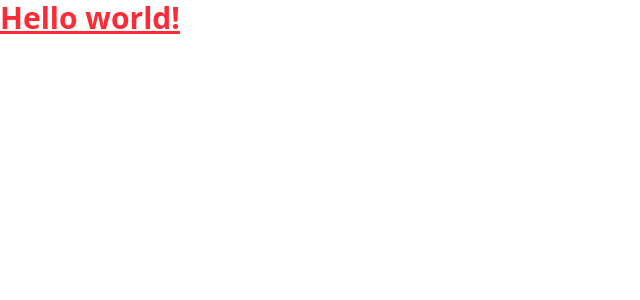
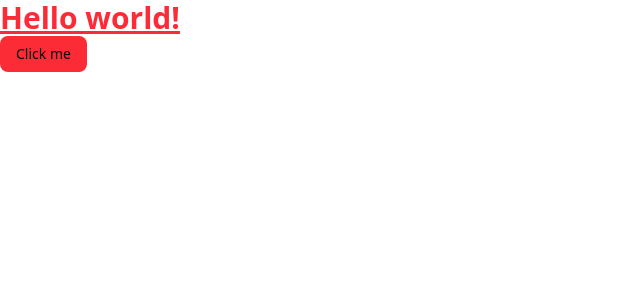
Before and after one commit to Aman-patel-18/News-Article-Application, a React (Vite) app in the folder frontened/: page / in a window 1280 px wide. Shown: the top 300 px of the page, without its empty margins (0-640 px from the left). Built offline with nearby package versions, Linux system fonts and the light colour scheme.

Commit message:
Installing shadcn ui

```diff
--- a/frontened/src/App.jsx
+++ b/frontened/src/App.jsx
@@ -1,9 +1,18 @@
 import React from "react";
+import { Button } from "./components/ui/button"
+import { Ghost } from "lucide-react";
+
 
 const App = () => {
-  return <h1 class="text-3xl font-bold underline text-red-500">
+  return(
+  <div><h1 class="text-3xl font-bold underline text-red-500">
     Hello world!
   </h1>
+  <Button className="flex flex-col items-center justify-center bg-red-500" variant={Ghost}>
+    Click me
+    </Button>
+  </div>
+  )
 };
 
 export default App;
--- /dev/null
+++ b/frontened/src/components/ui/button.jsx
@@ -0,0 +1,55 @@
+import * as React from "react"
+import { Slot } from "@radix-ui/react-slot"
+import { cva } from "class-variance-authority";
+
+import { cn } from "@/lib/utils"
+
+const buttonVariants = cva(
+  "inline-flex items-center justify-center gap-2 whitespace-nowrap rounded-md text-sm font-medium transition-all disabled:pointer-events-none disabled:opacity-50 [&_svg]:pointer-events-none [&_svg:not([class*='size-'])]:size-4 shrink-0 [&_svg]:shrink-0 outline-none focus-visible:border-ring focus-visible:ring-ring/50 focus-visible:ring-[3px] aria-invalid:ring-destructive/20 dark:aria-invalid:ring-destructive/40 aria-invalid:border-destructive",
+  {
+    variants: {
+      variant: {
+        default:
+          "bg-primary text-primary-foreground shadow-xs hover:bg-primary/90",
+        destructive:
+          "bg-destructive text-white shadow-xs hover:bg-destructive/90 focus-visible:ring-destructive/20 dark:focus-visible:ring-destructive/40 dark:bg-destructive/60",
+        outline:
+          "border bg-background shadow-xs hover:bg-accent hover:text-accent-foreground dark:bg-input/30 dark:border-input dark:hover:bg-input/50",
+        secondary:
+          "bg-secondary text-secondary-foreground shadow-xs hover:bg-secondary/80",
+        ghost:
+          "hover:bg-accent hover:text-accent-foreground dark:hover:bg-accent/50",
+        link: "text-primary underline-offset-4 hover:underline",
+      },
+      size: {
+        default: "h-9 px-4 py-2 has-[>svg]:px-3",
+        sm: "h-8 rounded-md gap-1.5 px-3 has-[>svg]:px-2.5",
+        lg: "h-10 rounded-md px-6 has-[>svg]:px-4",
+        icon: "size-9",
+      },
+    },
+    defaultVariants: {
+      variant: "default",
+      size: "default",
+    },
+  }
+)
+
+function Button({
+  className,
+  variant,
+  size,
+  asChild = false,
+  ...props
+}) {
+  const Comp = asChild ? Slot : "button"
+
+  return (
+    <Comp
+      data-slot="button"
+      className={cn(buttonVariants({ variant, size, className }))}
+      {...props} />
+  );
+}
+
+export { Button, buttonVariants }
--- a/frontened/src/index.css
+++ b/frontened/src/index.css
@@ -1 +1,120 @@
 @import "tailwindcss";
+@import "tw-animate-css";
+
+@custom-variant dark (&:is(.dark *));
+
+@theme inline {
+  --radius-sm: calc(var(--radius) - 4px);
+  --radius-md: calc(var(--radius) - 2px);
+  --radius-lg: var(--radius);
+  --radius-xl: calc(var(--radius) + 4px);
+  --color-background: var(--background);
+  --color-foreground: var(--foreground);
+  --color-card: var(--card);
+  --color-card-foreground: var(--card-foreground);
+  --color-popover: var(--popover);
+  --color-popover-foreground: var(--popover-foreground);
+  --color-primary: var(--primary);
+  --color-primary-foreground: var(--primary-foreground);
+  --color-secondary: var(--secondary);
+  --color-secondary-foreground: var(--secondary-foreground);
+  --color-muted: var(--muted);
+  --color-muted-foreground: var(--muted-foreground);
+  --color-accent: var(--accent);
+  --color-accent-foreground: var(--accent-foreground);
+  --color-destructive: var(--destructive);
+  --color-border: var(--border);
+  --color-input: var(--input);
+  --color-ring: var(--ring);
+  --color-chart-1: var(--chart-1);
+  --color-chart-2: var(--chart-2);
+  --color-chart-3: var(--chart-3);
+  --color-chart-4: var(--chart-4);
+  --color-chart-5: var(--chart-5);
+  --color-sidebar: var(--sidebar);
+  --color-sidebar-foreground: var(--sidebar-foreground);
+  --color-sidebar-primary: var(--sidebar-primary);
+  --color-sidebar-primary-foreground: var(--sidebar-primary-foreground);
+  --color-sidebar-accent: var(--sidebar-accent);
+  --color-sidebar-accent-foreground: var(--sidebar-accent-foreground);
+  --color-sidebar-border: var(--sidebar-border);
+  --color-sidebar-ring: var(--sidebar-ring);
+}
+
+:root {
+  --radius: 0.625rem;
+  --background: oklch(1 0 0);
+  --foreground: oklch(0.145 0 0);
+  --card: oklch(1 0 0);
+  --card-foreground: oklch(0.145 0 0);
+  --popover: oklch(1 0 0);
+  --popover-foreground: oklch(0.145 0 0);
+  --primary: oklch(0.205 0 0);
+  --primary-foreground: oklch(0.985 0 0);
+  --secondary: oklch(0.97 0 0);
+  --secondary-foreground: oklch(0.205 0 0);
+  --muted: oklch(0.97 0 0);
+  --muted-foreground: oklch(0.556 0 0);
+  --accent: oklch(0.97 0 0);
+  --accent-foreground: oklch(0.205 0 0);
+  --destructive: oklch(0.577 0.245 27.325);
+  --border: oklch(0.922 0 0);
+  --input: oklch(0.922 0 0);
+  --ring: oklch(0.708 0 0);
+  --chart-1: oklch(0.646 0.222 41.116);
+  --chart-2: oklch(0.6 0.118 184.704);
+  --chart-3: oklch(0.398 0.07 227.392);
+  --chart-4: oklch(0.828 0.189 84.429);
+  --chart-5: oklch(0.769 0.188 70.08);
+  --sidebar: oklch(0.985 0 0);
+  --sidebar-foreground: oklch(0.145 0 0);
+  --sidebar-primary: oklch(0.205 0 0);
+  --sidebar-primary-foreground: oklch(0.985 0 0);
+  --sidebar-accent: oklch(0.97 0 0);
+  --sidebar-accent-foreground: oklch(0.205 0 0);
+  --sidebar-border: oklch(0.922 0 0);
+  --sidebar-ring: oklch(0.708 0 0);
+}
+
+.dark {
+  --background: oklch(0.145 0 0);
+  --foreground: oklch(0.985 0 0);
+  --card: oklch(0.205 0 0);
+  --card-foreground: oklch(0.985 0 0);
+  --popover: oklch(0.205 0 0);
+  --popover-foreground: oklch(0.985 0 0);
+  --primary: oklch(0.922 0 0);
+  --primary-foreground: oklch(0.205 0 0);
+  --secondary: oklch(0.269 0 0);
+  --secondary-foreground: oklch(0.985 0 0);
+  --muted: oklch(0.269 0 0);
+  --muted-foreground: oklch(0.708 0 0);
+  --accent: oklch(0.269 0 0);
+  --accent-foreground: oklch(0.985 0 0);
+  --destructive: oklch(0.704 0.191 22.216);
+  --border: oklch(1 0 0 / 10%);
+  --input: oklch(1 0 0 / 15%);
+  --ring: oklch(0.556 0 0);
+  --chart-1: oklch(0.488 0.243 264.376);
+  --chart-2: oklch(0.696 0.17 162.48);
+  --chart-3: oklch(0.769 0.188 70.08);
+  --chart-4: oklch(0.627 0.265 303.9);
+  --chart-5: oklch(0.645 0.246 16.439);
+  --sidebar: oklch(0.205 0 0);
+  --sidebar-foreground: oklch(0.985 0 0);
+  --sidebar-primary: oklch(0.488 0.243 264.376);
+  --sidebar-primary-foreground: oklch(0.985 0 0);
+  --sidebar-accent: oklch(0.269 0 0);
+  --sidebar-accent-foreground: oklch(0.985 0 0);
+  --sidebar-border: oklch(1 0 0 / 10%);
+  --sidebar-ring: oklch(0.556 0 0);
+}
+
+@layer base {
+  * {
+    @apply border-border outline-ring/50;
+  }
+  body {
+    @apply bg-background text-foreground;
+  }
+}
--- /dev/null
+++ b/frontened/src/lib/utils.js
@@ -0,0 +1,6 @@
+import { clsx } from "clsx";
+import { twMerge } from "tailwind-merge"
+
+export function cn(...inputs) {
+  return twMerge(clsx(inputs));
+}
--- a/frontened/vite.config.js
+++ b/frontened/vite.config.js
@@ -1,8 +1,14 @@
+import path from "path"
 import { defineConfig } from 'vite'
 import react from '@vitejs/plugin-react-swc'
 import tailwindcss from '@tailwindcss/vite'
 
 // https://vite.dev/config/
 export default defineConfig({
-  plugins: [tailwindcss(),react()],
+  plugins: [react(), tailwindcss()],
+  resolve: {
+    alias: {
+      "@": path.resolve(__dirname, "./src"),
+    },
+  },
 })
```
Also changed, not shown: frontened/jsconfig.json (added, +8 -0 lines), frontened/package.json (+7 -0 lines), frontened/components.json (added), 1 other file (tests, documents, lock files or other folders).
